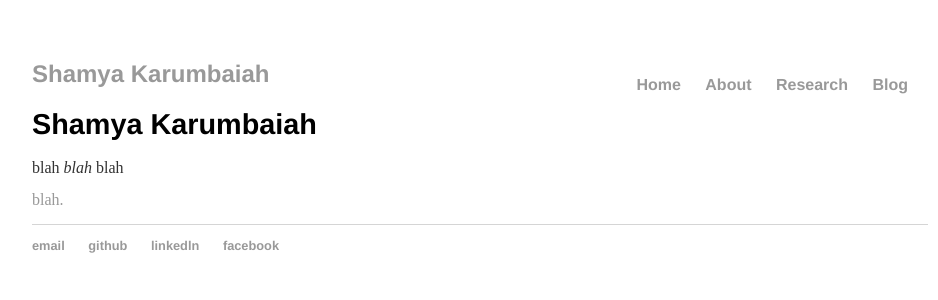
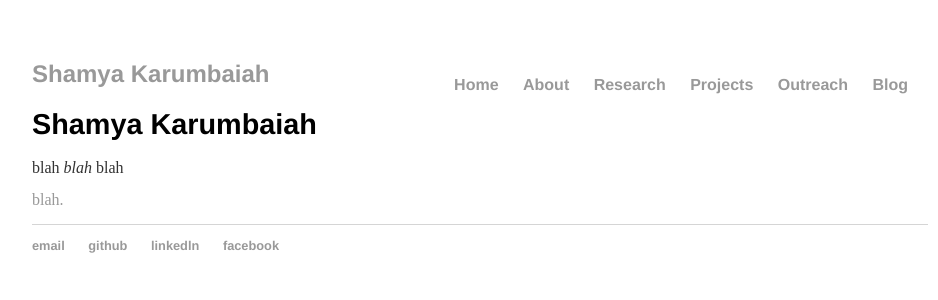
Before and after one commit to Shamya/shamyatest.github.io, a Jekyll site: the page built from index.html, in a window 1280 px wide. Shown: the top 300 px of the page, without its empty margins (160-1098 px from the left). Built offline with Jekyll 4.4.1, drawn with Linux system fonts in a browser that asks for light colours.

Commit message:
added projects and outreach

```diff
--- a/_layouts/default.html
+++ b/_layouts/default.html
@@ -11,6 +11,8 @@
         		<li><a href="/">Home</a></li>
 	        	<li><a href="/about">About</a></li>
         		<li><a href="/research">Research</a></li>
+        		<li><a href="/projects">Projects</li>
+        		<li><a href="/outreach">Outreach</li>
         		<li><a href="/blog">Blog</a></li>
 	    		</ul>
 			</nav>
```
